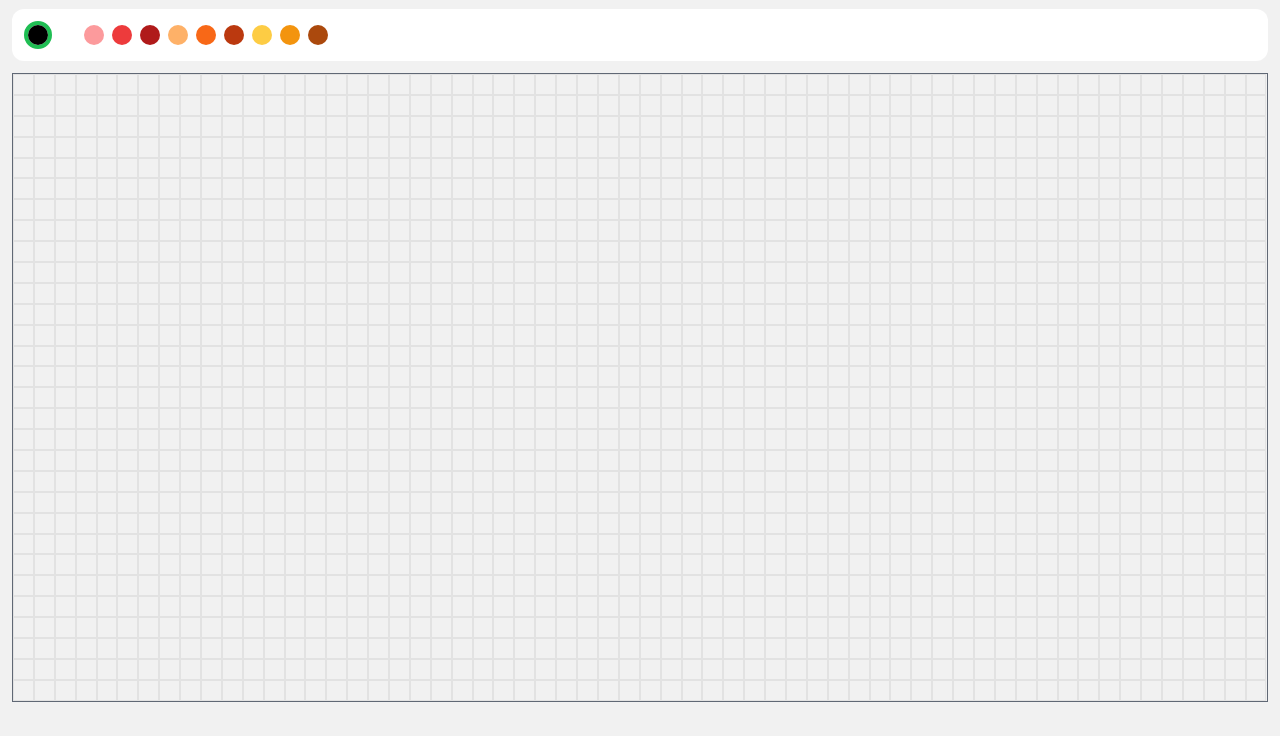
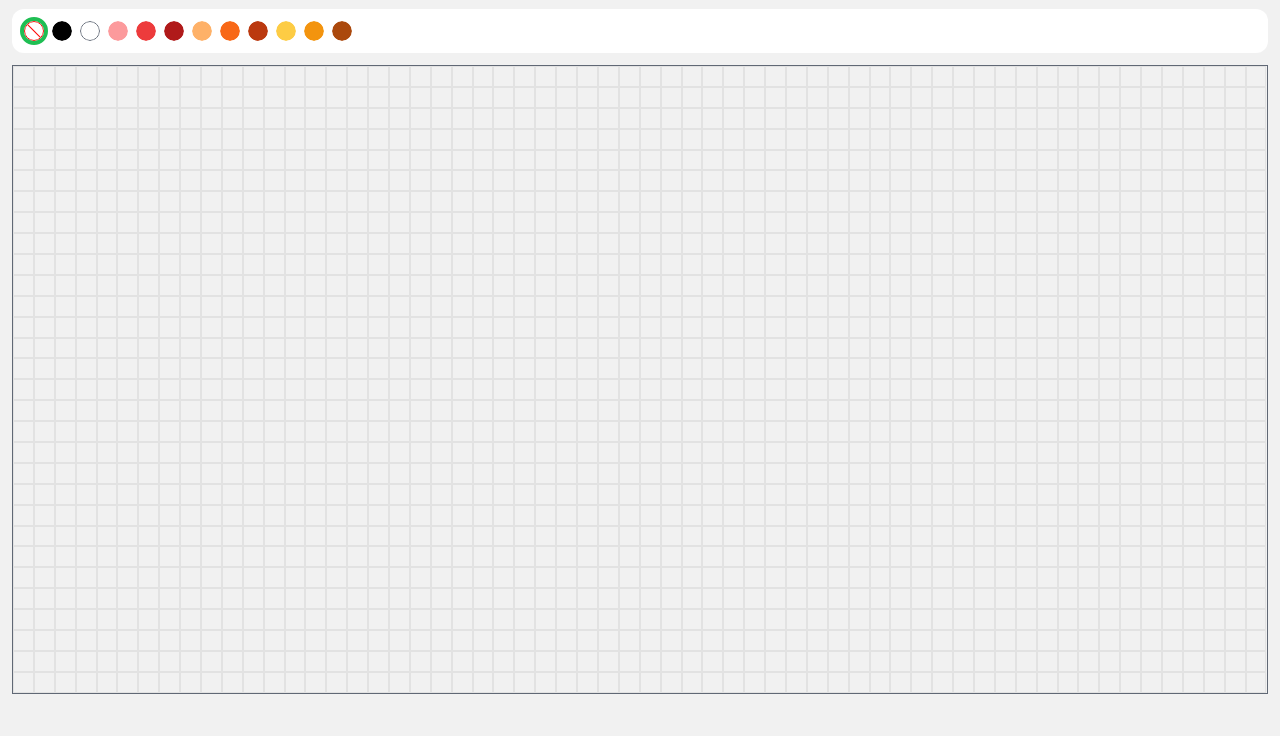
Before and after one commit to MaryChiodelli/pixyt, a plain HTML site: page index.html in a window 1280 px wide. Shown: the part 64-800 px from the top of the page. Drawn offline with Linux system fonts and the light colour scheme.

Commit message:
add erase functionality

```diff
--- a/css/app.css
+++ b/css/app.css
@@ -39,7 +39,7 @@ ul, ol, menu {
 .color-list {
     display: flex;
 
-    padding: .75rem;
+    padding: .5rem;
     border-radius: .75rem;
 
     background-color: #ffffff;
@@ -54,6 +54,8 @@ ul, ol, menu {
 
 .color-item__color {
     width: 1.25rem;
+    border-radius: 50%;
+
     aspect-ratio: 1 / 1;
 }
 
@@ -79,3 +81,22 @@ ul, ol, menu {
 .selected {
     border-color: #1FBE53;
 }
+
+.erase {
+    position: relative;
+    border: 1px solid #FE0101;
+}
+
+.erase::before {
+    display: block;
+    content: '';
+    width: 18px;
+    height: 1px;
+
+    position: absolute;
+    top: 50%;
+    left: 0;
+    transform: translateY(-50%) rotate(45deg);
+
+    background-color: #FE0101;
+}
--- a/js/app.js
+++ b/js/app.js
@@ -9,7 +9,7 @@ let height = parseInt(heightInput.value);
 let canvasSize = width * height;
 
 const colors = [
-    '#000000', '#FFFFFF', '#FC9A9C', '#ED3B3C', '#B01A1A', '#FEB168', '#F86817', '#BB390F', '#FDCC44', '#F3940E', '#AB490D'
+    '', '#000000', '#FFFFFF', '#FC9A9C', '#ED3B3C', '#B01A1A', '#FEB168', '#F86817', '#BB390F', '#FDCC44', '#F3940E', '#AB490D'
 ];
 let selectedColor, selectedListItem;
 const colorItemEls = [];
@@ -25,9 +25,14 @@ colors.forEach(function(color, index) {
 
     if (index === 0) {
         li.classList.add('selected');
+        div.classList.add('erase');
 
         selectedColor = color;
         selectedListItem = li;
+    }
+
+    if (index === 2) {
+        div.style.border = '1px solid #606875';
     }
 
     li.append(div);
@@ -54,8 +59,14 @@ canvasEl.addEventListener('click', function(event) {
     const target = event.target;
 
     if (target !== canvasEl) {
-        target.style.border = 'none';
-        target.style.backgroundColor = selectedColor;
+        if (selectedColor === '') {
+            target.style.border = '1px solid #e2e2e2';
+            target.style.backgroundColor = '#F1F1F1';
+        }
+        else {
+            target.style.border = 'none';
+            target.style.backgroundColor = selectedColor;
+        }
     }
 });
 
```
